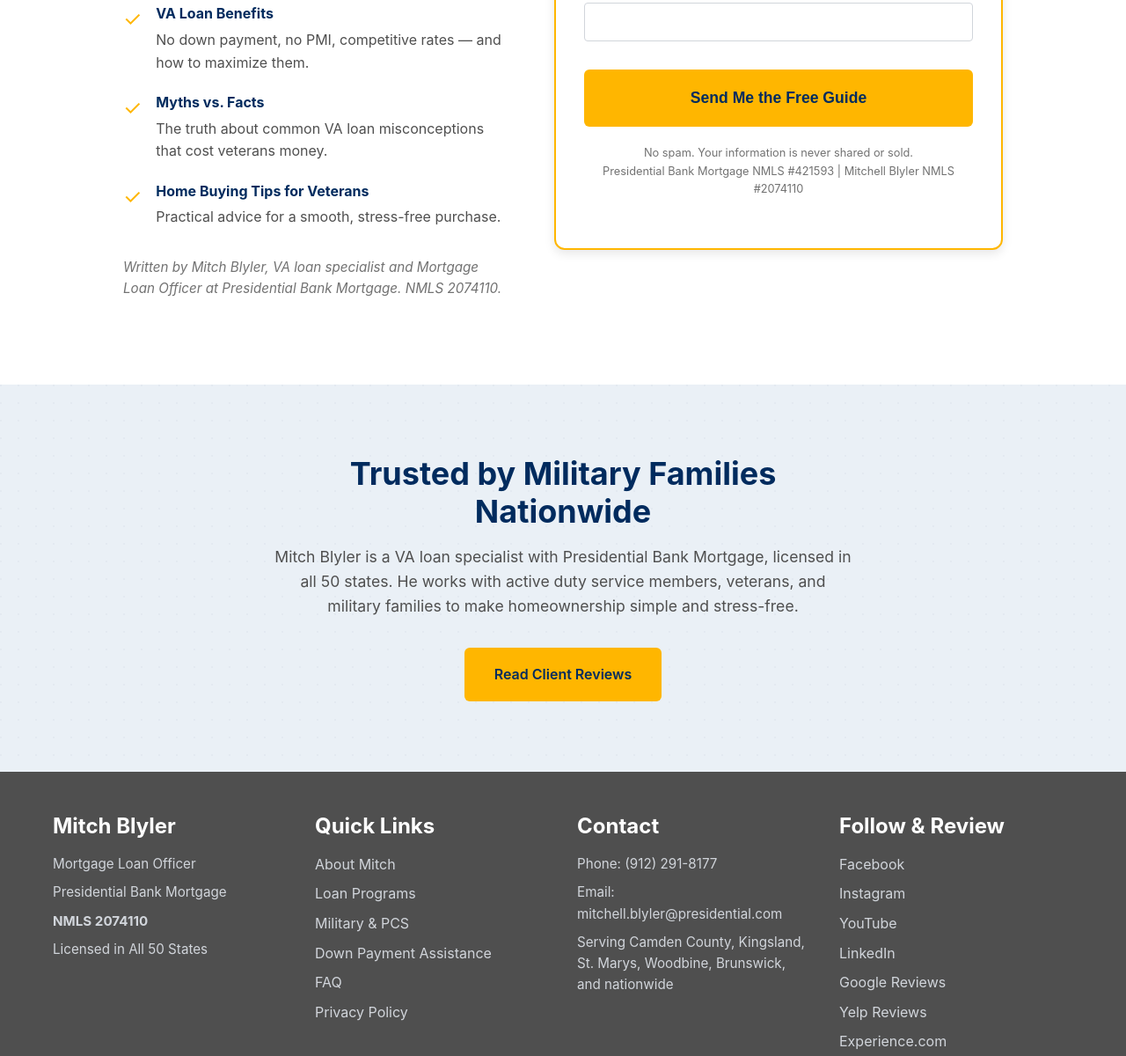
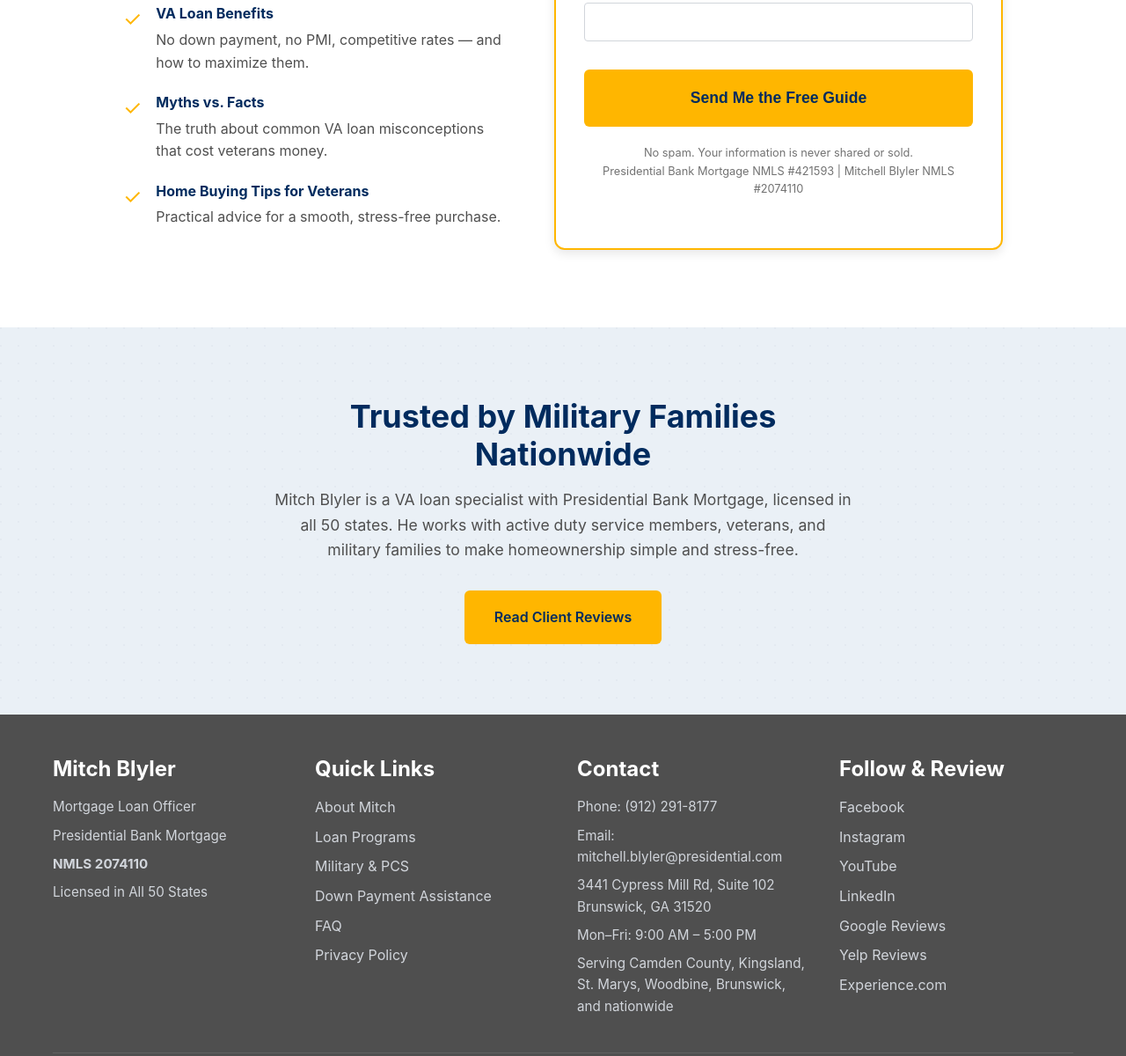
Before and after one commit to DustyNuggets001/linkwithmitch, a plain HTML site: page va-guide.html in a window 1280 px wide. Shown: the part 869-2069 px from the top of the page at 88% size. Drawn offline with Linux system fonts and the light colour scheme.

Commit message:
Remove author line from VA guide, add address/hours to footer

```diff
--- a/va-guide.html
+++ b/va-guide.html
@@ -121,9 +121,6 @@
             </li>
           </ul>
 
-          <p style="font-size: 0.95rem; color: var(--gray); font-style: italic;">
-            Written by Mitch Blyler, VA loan specialist and Mortgage Loan Officer at Presidential Bank Mortgage. NMLS 2074110.
-          </p>
         </div>
 
         <!-- Right: Form -->
@@ -233,6 +230,8 @@
           <h3>Contact</h3>
           <p>Phone: <a href="tel:+19122918177">(912) 291-8177</a></p>
           <p>Email: <a href="mailto:mitchell.blyler@presidential.com">mitchell.blyler@presidential.com</a></p>
+          <p>3441 Cypress Mill Rd, Suite 102<br>Brunswick, GA 31520</p>
+          <p>Mon–Fri: 9:00 AM – 5:00 PM</p>
           <p>Serving Camden County, Kingsland, St. Marys, Woodbine, Brunswick, and nationwide</p>
         </div>
         <div class="footer-col">
```
